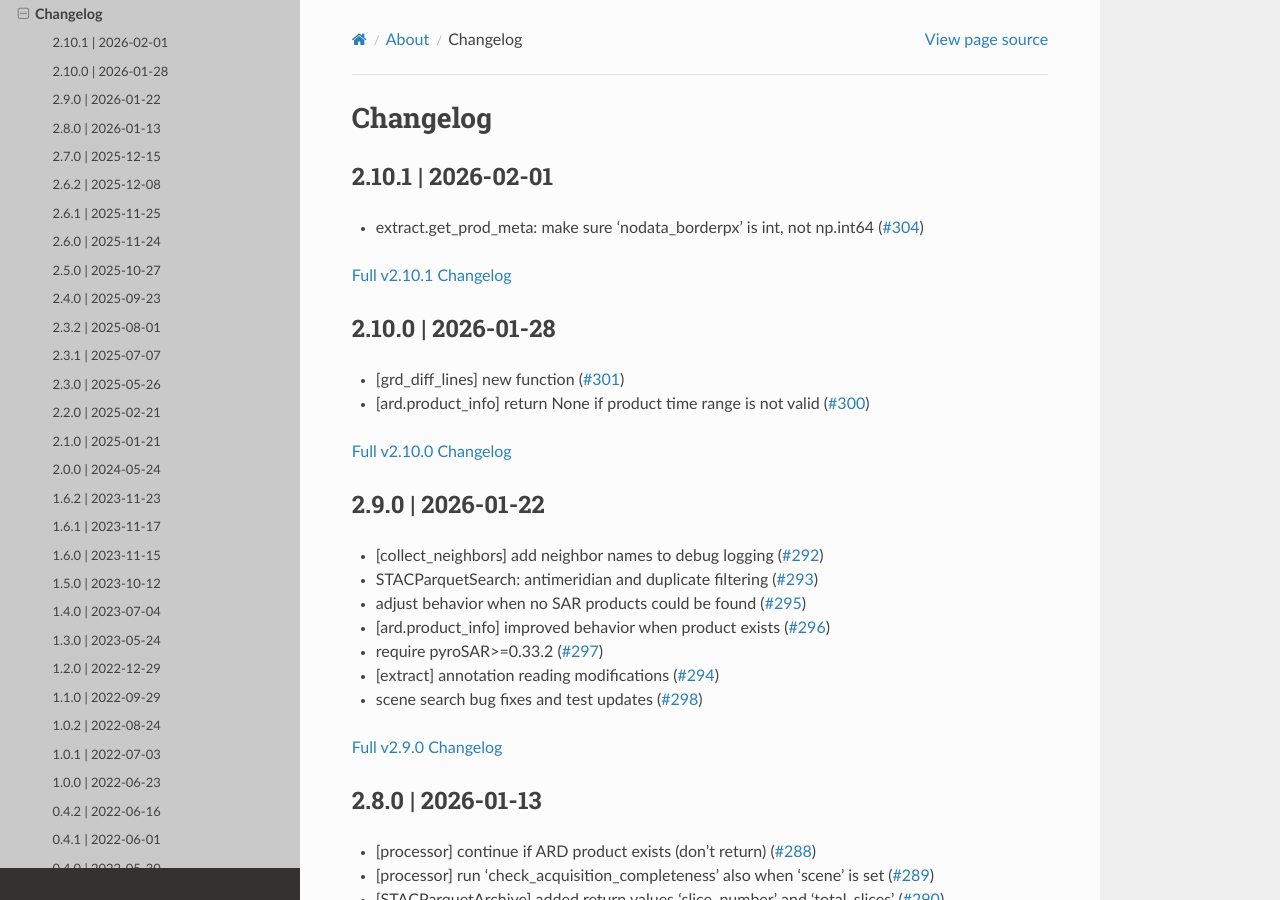
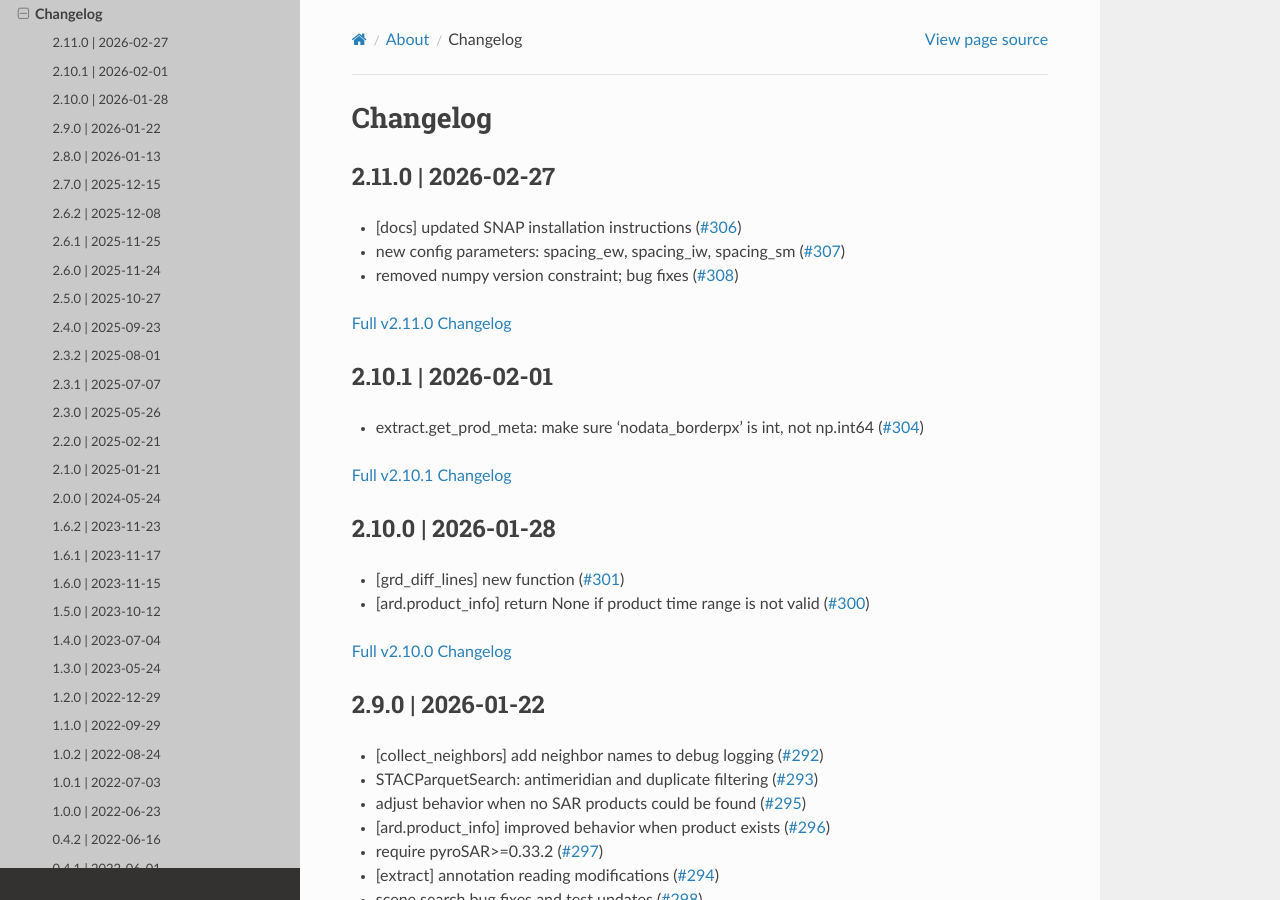
Before and after one commit to SAR-ARD/s1ard, a Sphinx documentation site: the page built from docs/source/about/changelog.rst, in a window 1280 px wide and 900 px high. Built offline with Sphinx 7.4.7 and the Read the Docs theme 3.1.0, drawn with Linux system fonts in a browser that asks for light colours.

Commit message:
version 2.11.0 changelog

```diff
--- a/docs/source/about/changelog.rst
+++ b/docs/source/about/changelog.rst
@@ -1,5 +1,15 @@
 Changelog
 =========
+
+2.11.0 | 2026-02-27
+-------------------
+
+* [docs] updated SNAP installation instructions (`#306 <https://github.com/SAR-ARD/s1ard/pull/306>`_)
+* new config parameters: spacing_ew, spacing_iw, spacing_sm (`#307 <https://github.com/SAR-ARD/s1ard/pull/307>`_)
+* removed numpy version constraint; bug fixes (`#308 <https://github.com/SAR-ARD/s1ard/pull/308>`_)
+
+`Full v2.11.0 Changelog <https://github.com/SAR-ARD/s1ard/compare/v2.10.1...v2.11.0>`_
+
 
 2.10.1 | 2026-02-01
 -------------------
```
